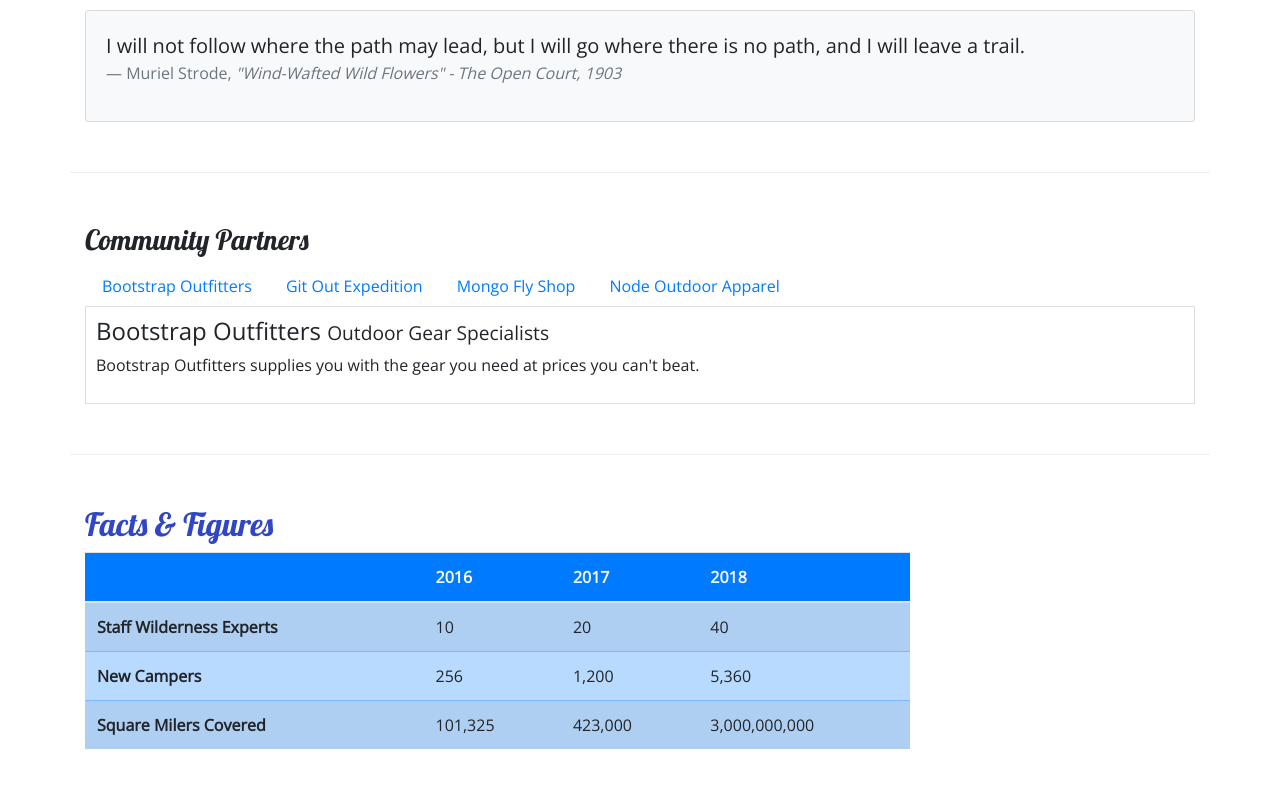
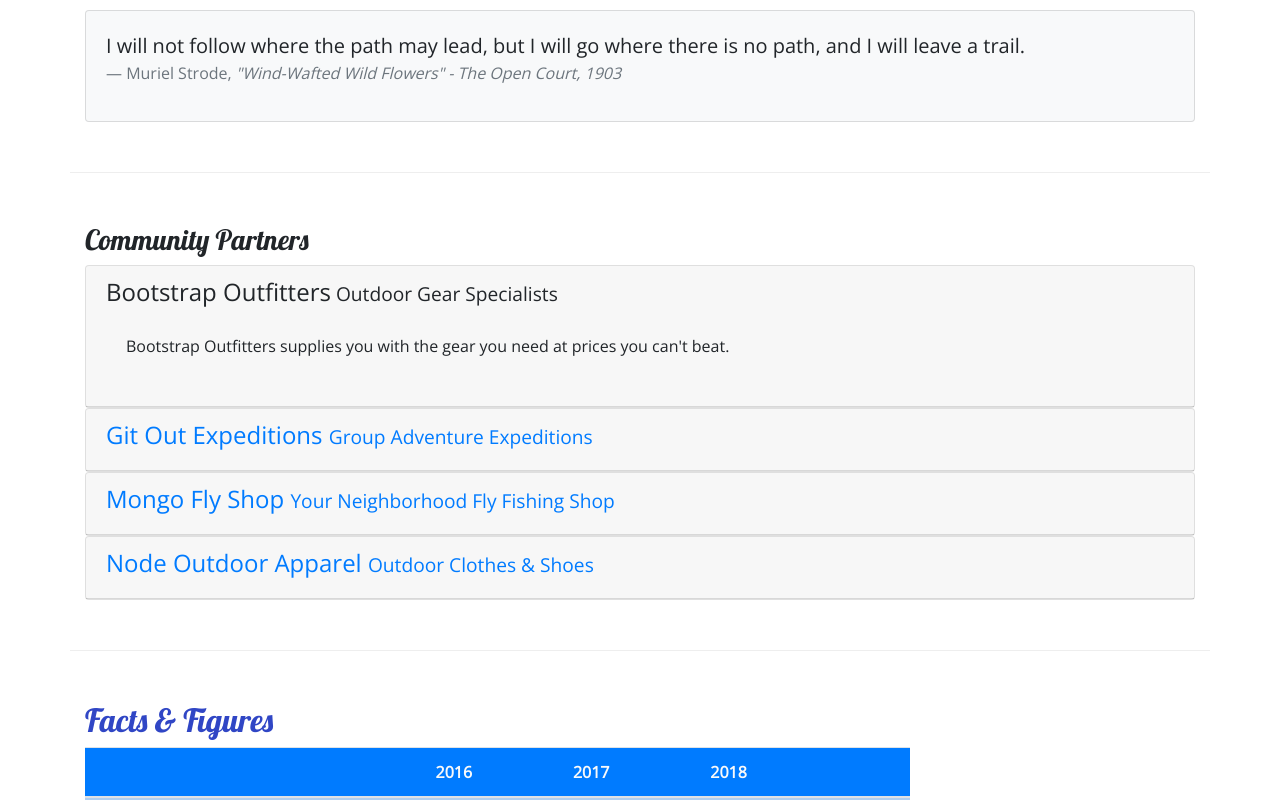
Before and after one commit to Xetts/nucampsite, a website: page aboutus.html in a window 1280 px wide. Shown: the part 656-1456 px from the top of the page. Drawn offline with nearby package versions, Linux system fonts and the light colour scheme.

Commit message:
accordion

```diff
--- a/aboutus.html
+++ b/aboutus.html
@@ -109,45 +109,80 @@
 
 
         <div class="row row-content">
-            <div class="col col-12">
+            <div class="col">
                 <h3>Community Partners</h3>
-                <ul class="nav nav-tabs">
-                    <li class="nav-item active"><a class="nav-link" href="#bootstrap" role="tab" data-toggle="tab">
-                            Bootstrap
-                            Outfitters</a></li>
-                    <li class="nav-item"><a class="nav-link" href="#git" role="tab" data-toggle="tab">Git Out
-                            Expedition</a></li>
-                    <li class="nav-item"><a class="nav-link" href="#mongo" role="tab" data-toggle="tab">Mongo Fly
-                            Shop</a>
-                    </li>
-                    <li class="nav-item"><a class="nav-link" href="#node" role="tab" data-toggle="tab">Node Outdoor
-                            Apparel</a></li>
-                </ul>
-
-                <div class="tab-content">
-                    <div role="tabpanel" class="tab-pane fade show active" id="bootstrap">
-                        <h4>Bootstrap Outfitters <small>Outdoor Gear Specialists</small></h4>
-                        <p class="d-none d-sm-block">Bootstrap Outfitters supplies you with the gear you need at prices
+                <div id="accordion">
+                    <div class="card">
+                        <div role="tab" class="card-header">
+                            <h4>
+                                <a data-toggle="collapse" data-target="#bootstrap">
+                                    Bootstrap Outfitters<small> Outdoor Gear Specialists</small>
+                                </a>
+                            </h4>
+                            <div class="collapse show" id="bootstrap" data-parent="#accordion">
+                                <div class="card-body">
+                                    <p class="d-none d-sm-block">Bootstrap Outfitters supplies you with the gear you
+                                        need at
+                                        prices
                                         you
                                         can't beat.</p>
                                 </div>
-                    <div role="tabpanel" class="tab-pane fade" id="git">
-                        <h4>Git Out Expeditions <small>Group Adventure Expeditions</small></h4>
-                        <p class="d-none d-sm-block">Join Git Out Expeditions to explore new horizons with a group of
+                            </div>
+                        </div>
+                    </div>
+                    <div class="card">
+                        <div role="tab" class="card-header">
+                            <h4>
+                                <a class="collapsed" data-toggle="collapse" data-target="#git">
+                                    Git Out Expeditions <small>Group Adventure Expeditions</small>
+                                </a>
+                            </h4>
+                            <div class="collapse" id="git" data-parent="#accordion">
+                                <div class="card-body">
+                                    <p class="d-none d-sm-block">Join Git Out Expeditions to explore new horizons with a
+                                        group
+                                        of
                                         other
                                         adventurers!</p>
                                 </div>
-                    <div role="tabpanel" class="tab-pane fade" id="mongo">
-                        <h4>Mongo Fly Shop <small>Your Neighborhood Fly Fishing Shop</small></h4>
-                        <p class="d-none d-sm-block">Need a new fishing pole, a tacklebox, or flies of all kinds? Stop
+                            </div>
+                        </div>
+                    </div>
+                    <div class="card">
+                        <div role="tab" class="card-header">
+                            <h4>
+                                <a class="collapsed" data-toggle="collapse" data-target="#mongo">
+                                    Mongo Fly Shop <small>Your Neighborhood Fly Fishing Shop</small>
+                                </a>
+                            </h4>
+                            <div class="collapse" id="mongo" data-parent="#accordion">
+                                <div class="card-body">
+                                    <p class="d-none d-sm-block">Need a new fishing pole, a tacklebox, or flies of all
+                                        kinds?
+                                        Stop
                                         by Mongo
                                         Fly Shop.</p>
                                 </div>
-                    <div role="tabpanel" class="tab-pane fade" id="node">
-                        <h4>Node Outdoor Apparel <small>Outdoor Clothes & Shoes</small></h4>
-                        <p class="d-none d-sm-block">From polar fleeces to swimsuits, hiking boots to waders, a visit to
+                            </div>
+                        </div>
+                    </div>
+                    <div class="card">
+                        <div role="tab" class="card-header">
+                            <h4>
+                                <a class="collapsed" data-toggle="collapse" data-target="#node">
+                                    Node Outdoor Apparel <small>Outdoor Clothes & Shoes</small>
+                                </a>
+                            </h4>
+                            <div class="collapse" id="node" data-parent="#accordion">
+                                <div class="card-body">
+                                    <p class="d-none d-sm-block">From polar fleeces to swimsuits, hiking boots to
+                                        waders, a
+                                        visit to
                                         Node
                                         will be sure to get you covered.</p>
+                                </div>
+                            </div>
+                        </div>
                     </div>
                 </div>
             </div>
```
Also changed, not shown: css/styles.css (line endings or trailing spaces). Lines whose indentation alone changed are shown as unchanged.
